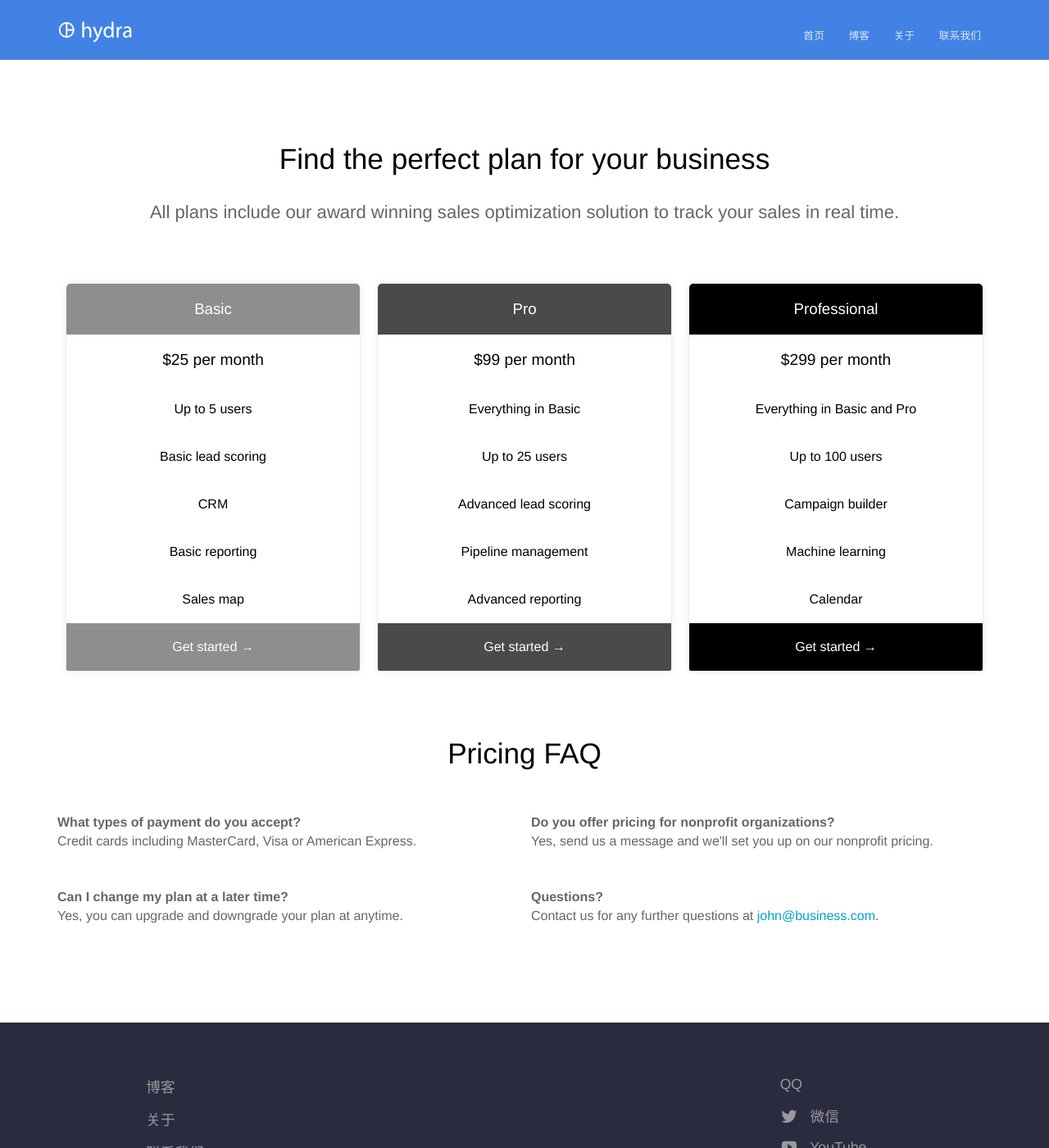
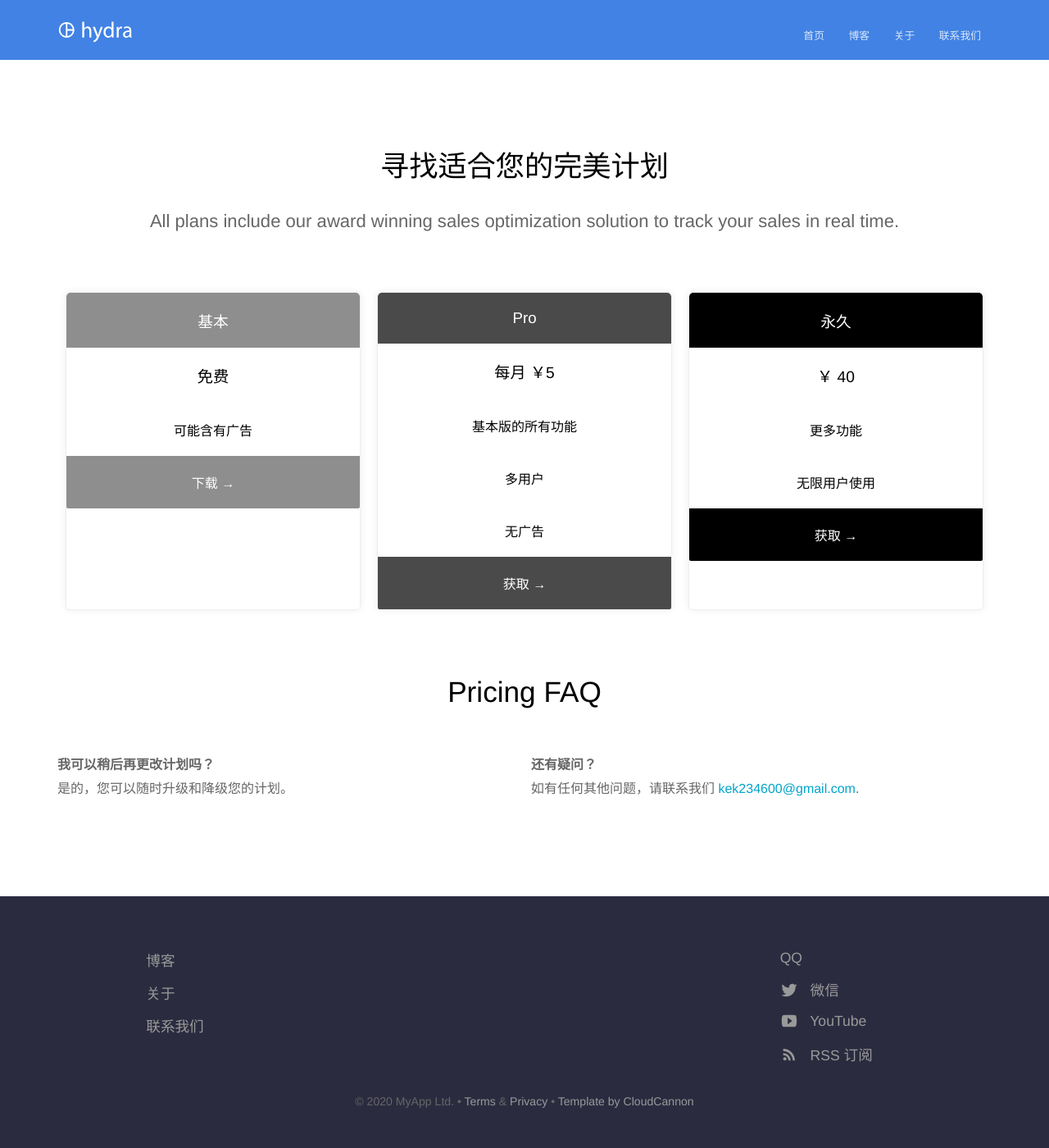
Before and after one commit to trust-web/fastapp, a Jekyll site: the page built from download.html, in a window 1280 px wide and 1400 px high. Shown: the whole window at 82% size. Built offline with Jekyll 4.4.1, drawn with Linux system fonts in a browser that asks for light colours.

Commit message:
Update download.html

```diff
--- a/download.html
+++ b/download.html
@@ -1,71 +1,49 @@
 ---
-title: Pricing
-heading: Find the perfect plan for your business
+title: 选择您的计划。
+heading: 寻找适合您的完美计划
 description: All plans include our award winning sales optimization solution to track your sales in real time.
 pricing_table:
-  - name: Basic
+  - name: 基本
     color: "#8e8e8e"
     features:
-      - text: $25 per month
+      - text: 免费
         highlight: true
-      - text: Up to 5 users
-        highlight: false
-      - text: Basic lead scoring
-        highlight: false
-      - text: CRM
-        highlight: false
-      - text: Basic reporting
-        highlight: false
-      - text: Sales map
+      - text: 可能含有广告
         highlight: false
     call_to_action:
-      link: http://mysite.com?plan=basic
-      text: Get started
+      link: lanzou.com
+      text: 下载
   - name: Pro
     color: "#4a4a4a"
     features:
-      - text: $99 per month
+      - text: 每月 ￥5
         highlight: true
-      - text: Everything in Basic
+      - text: 基本版的所有功能
         highlight: false
-      - text: Up to 25 users
+      - text: 多用户
         highlight: false
-      - text: Advanced lead scoring
-        highlight: false
-      - text: Pipeline management
-        highlight: false
-      - text: Advanced reporting
+      - text: 无广告
         highlight: false
     call_to_action:
-      link: http://mysite.com?plan=pro
-      text: Get started
-  - name: Professional
+      link: lanzou.com
+      text: 获取
+  - name: 永久
     color: "#000000"
     features:
-      - text: $299 per month
+      - text: ￥ 40
         highlight: true
-      - text: Everything in Basic and Pro
+      - text: 更多功能
         highlight: false
-      - text: Up to 100 users
-        highlight: false
-      - text: Campaign builder
-        highlight: false
-      - text: Machine learning
-        highlight: false
-      - text: Calendar
+      - text: 无限用户使用
         highlight: false
     call_to_action:
       link: http://mysite.com?plan=professional
-      text: Get started
+      text: 获取
 faq:
-  - question: What types of payment do you accept?
-    answer: Credit cards including MasterCard, Visa or American Express.
-  - question: Can I change my plan at a later time?
-    answer: Yes, you can upgrade and downgrade your plan at anytime.
-  - question: Do you offer pricing for nonprofit organizations?
-    answer: Yes, send us a message and we'll set you up on our nonprofit pricing.
-  - question: Questions?
-    answer: Contact us for any further questions at <a href="#">john@business.com</a>.
+  - question: 我可以稍后再更改计划吗？
+    answer: 是的，您可以随时升级和降级您的计划。
+  - question: 还有疑问？
+    answer: 如有任何其他问题，请联系我们 <a href="#">kek234600@gmail.com</a>.
 ---
 <div class="plans">
 	{% for plan in page.pricing_table %}
```
